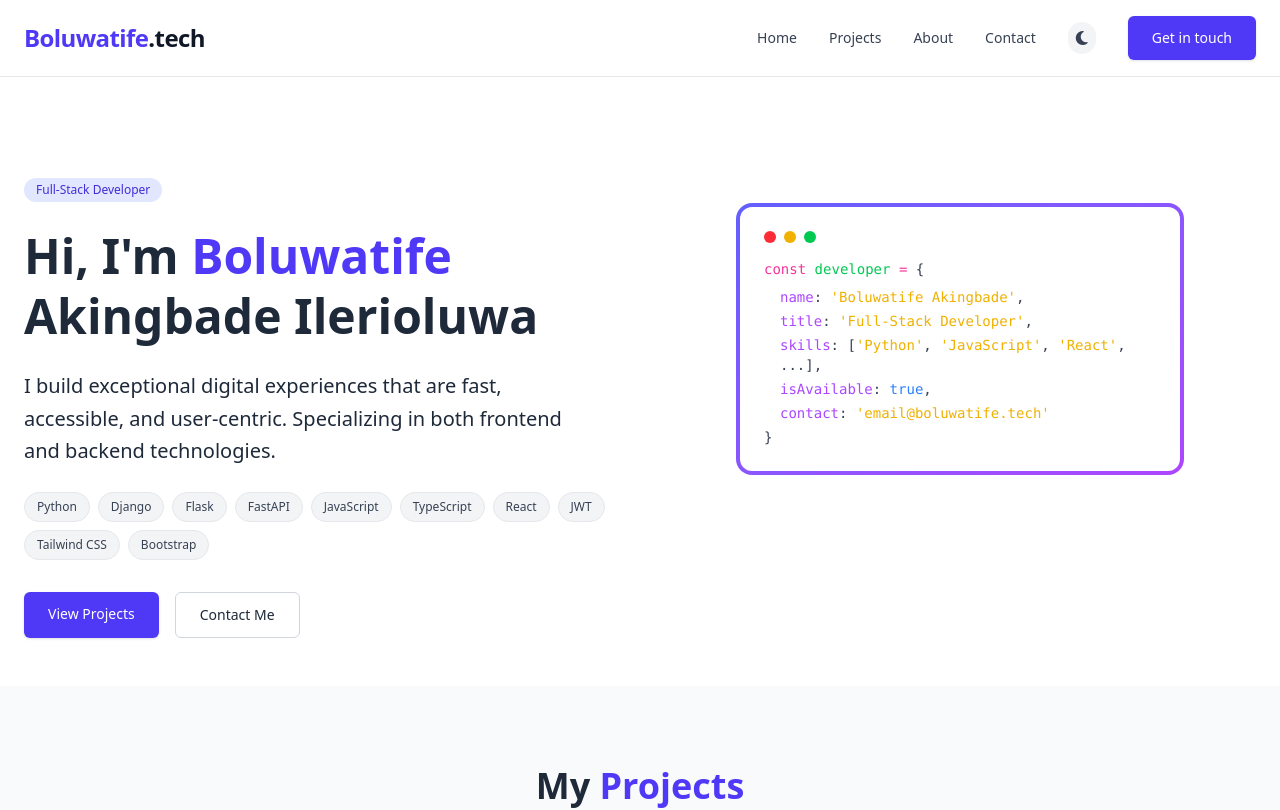
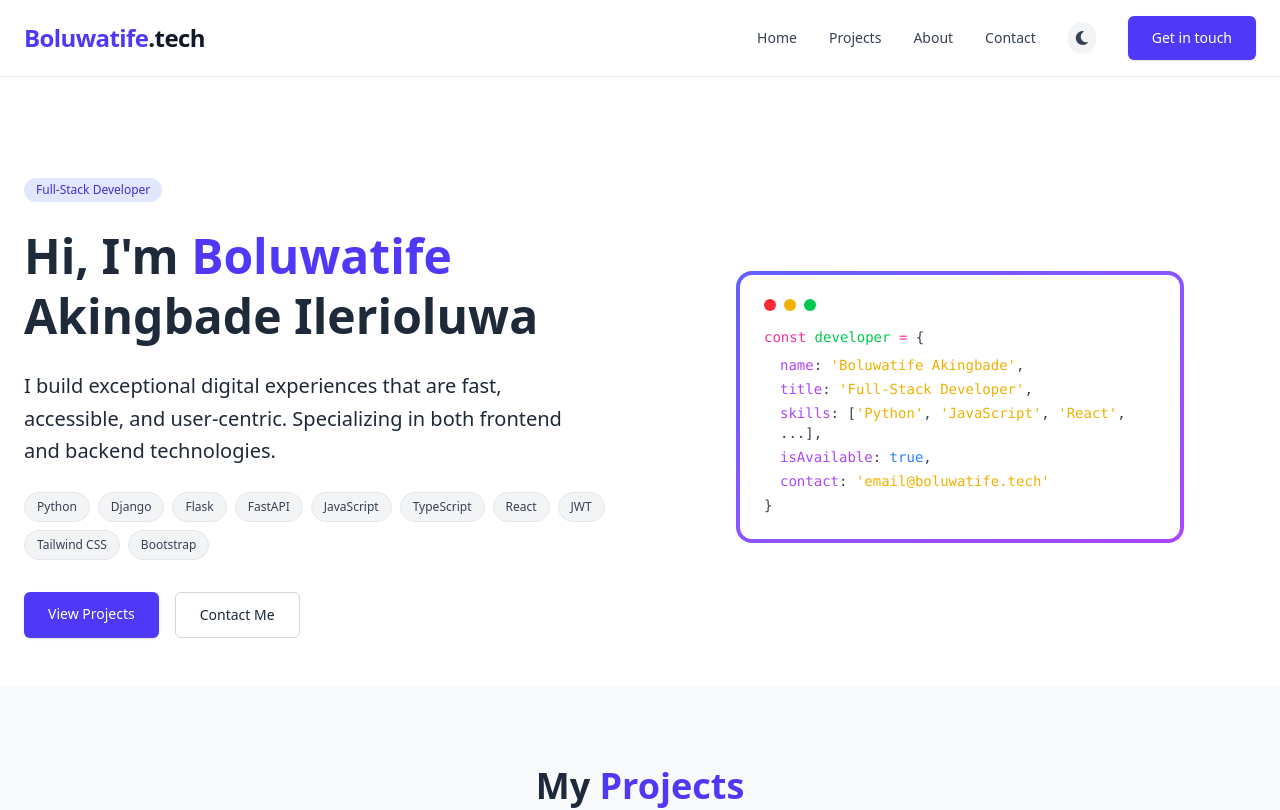
Before and after one commit to boluwatife-py/Portfolio, a React (Vite) app: page / in a window 1280 px wide. Shown: the top 810 px of the page. Built offline with nearby package versions, Linux system fonts and the light colour scheme.

Commit message:
updated code snippet animation

```diff
--- a/src/components/Hero/CodeSnippet.tsx
+++ b/src/components/Hero/CodeSnippet.tsx
@@ -5,7 +5,7 @@ interface CodeSnippetProps {
 function CodeSnippet({ darkMode }: CodeSnippetProps) {
   return (
     <div
-      className={`w-full max-w-md p-1 rounded-2xl animate-bounce ${
+      className={`w-full max-w-md p-1 rounded-2xl animate-pulse ${
         darkMode
           ? "bg-gradient-to-br from-indigo-600 to-purple-600"
           : "bg-gradient-to-br from-indigo-500 to-purple-500"
```
